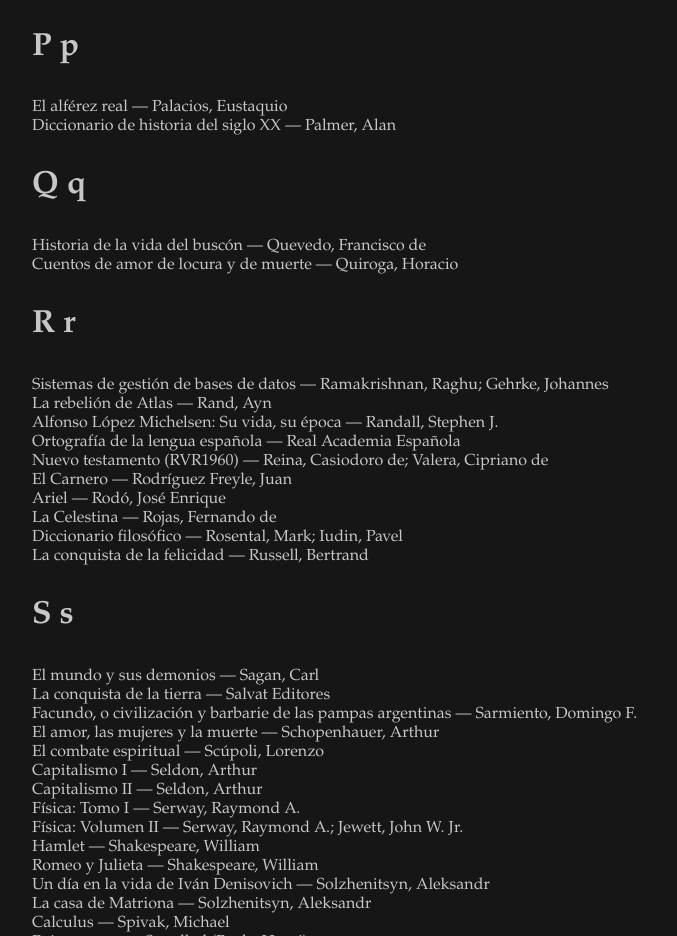
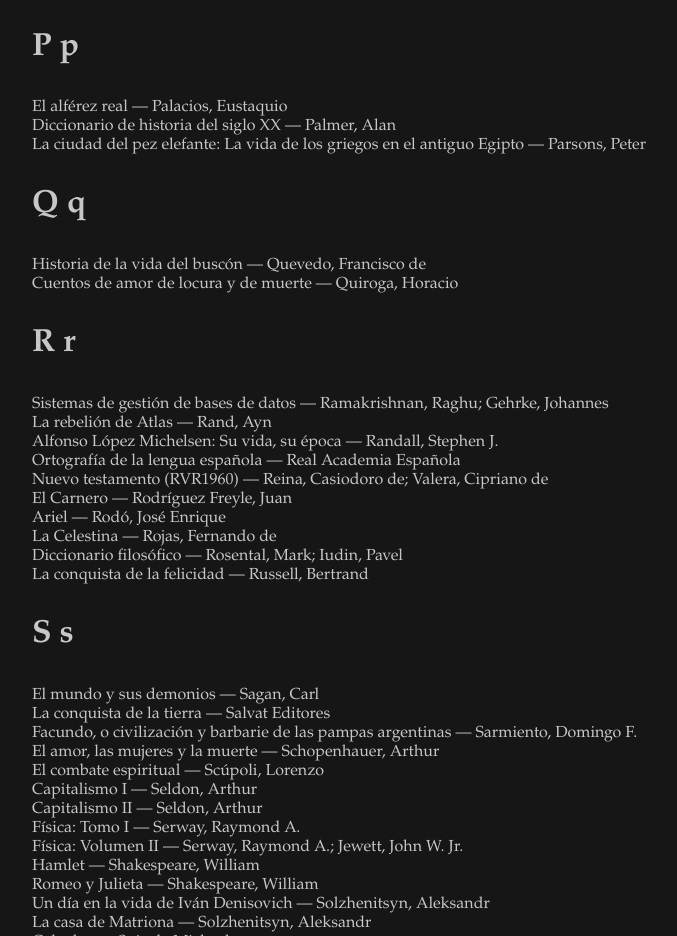
Before and after one commit to jdgambin/jdgambin.github.io, a plain HTML site: page bib.html in a window 1280 px wide. Shown: the part 3461-4397 px from the top of the page, without its empty margins (214-891 px from the left). Drawn offline with Linux system fonts and the light colour scheme.

Commit message:
añadir nuevo adquisición

```diff
--- a/bib.html
+++ b/bib.html
@@ -414,6 +414,10 @@
 	Diccionario de historia del siglo XX
 	— Palmer, Alan
 	</li>
+	<li>
+	La ciudad del pez elefante: La vida de los griegos en el antiguo Egipto
+	— Parsons, Peter
+	</li>
 	<a id="q"></a>
 	<h1>Q q</h1>
 	<li>
```
Also changed, not shown: arc/autores-biblioteca.txt.
